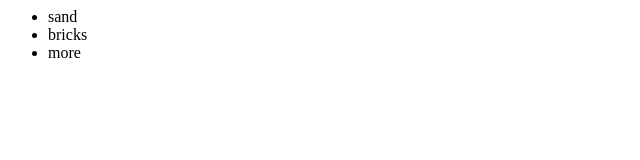
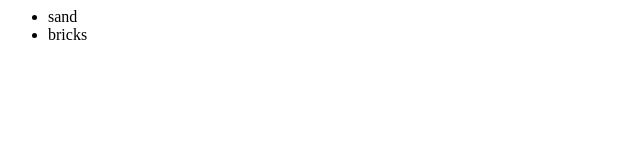
Before and after one commit to grumble77/newGittest, a plain HTML site: page index.html in a window 1280 px wide. Shown: the full height of the page, 0-640 px from the left. Drawn offline with Linux system fonts and the light colour scheme.

Commit message:
modified index.html

```diff
--- a/index.html
+++ b/index.html
@@ -4,7 +4,6 @@
 <ul>
 <li>sand</li>
 <li>bricks</li>
-<li>more</li>
 </ul>
 </div>
 </body>
```
